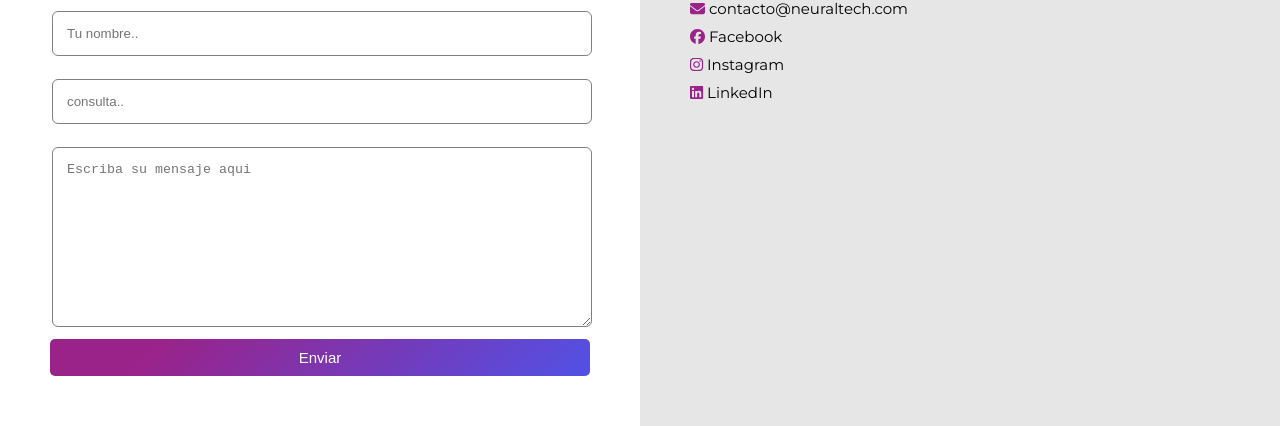
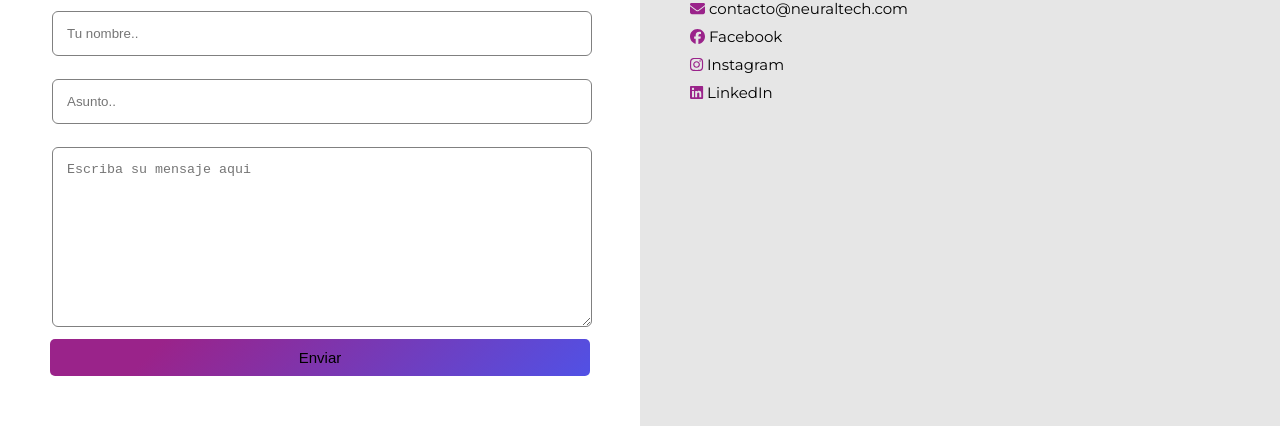
Before and after one commit to RocioDure12/landing-page-neuraltech, a Next.js app: page / in a window 1280 px wide. Shown: the part 2572-2998 px from the top of the page. Built offline with nearby package versions, Linux system fonts and the light colour scheme.

Commit message:
cambios seccion clientes

```diff
--- a/components/Contacto.js
+++ b/components/Contacto.js
@@ -19,7 +19,7 @@ export default ({ }) => {
                     <input type="text" id="nombre" name="nombre" placeholder="Tu nombre.." />
 
                     <label for="asunto">Asunto</label>
-                    <input type="text" id="asunto" name="asunto" placeholder="consulta.." />
+                    <input type="text" id="asunto" name="asunto" placeholder="Asunto.." />
 
                     <label for="mensaje">Mensaje</label>
                     <textarea name="mensaje" id="mensaje" cols="20" rows="10" placeholder="Escriba su mensaje aqui" aria-label="mensaje" />
--- a/styles/clientes.module.scss
+++ b/styles/clientes.module.scss
@@ -16,6 +16,9 @@
         width: 90%;
         max-width: 900px;
         align-items: center;
+        @media screen and (max-width: 768px) {
+            grid-template-columns: 1fr;
+        }
 
         .container-img {
             box-shadow: rgba(50, 50, 93, 0.25) 0px 2px 5px -1px, rgba(0, 0, 0, 0.3) 0px 1px 3px -1px;
--- a/styles/contacto.module.scss
+++ b/styles/contacto.module.scss
@@ -33,7 +33,6 @@
             cursor: pointer;
         }
         button {
-            color: $color-ligth;
             border: none;
             margin-top: 10px;
             width: 100%;
```
